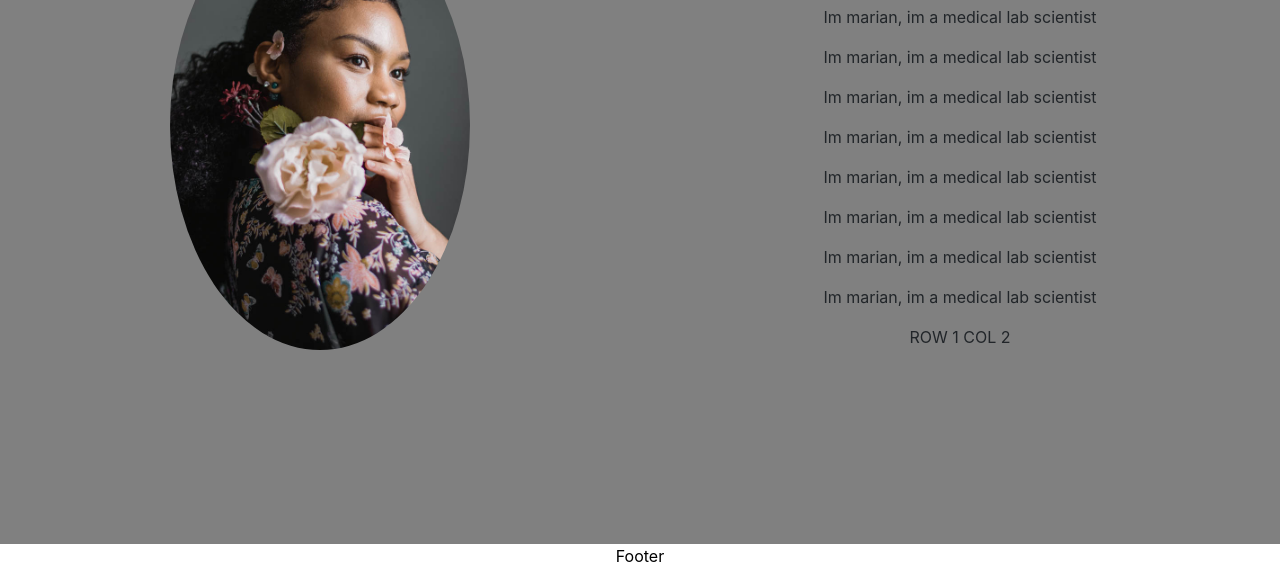
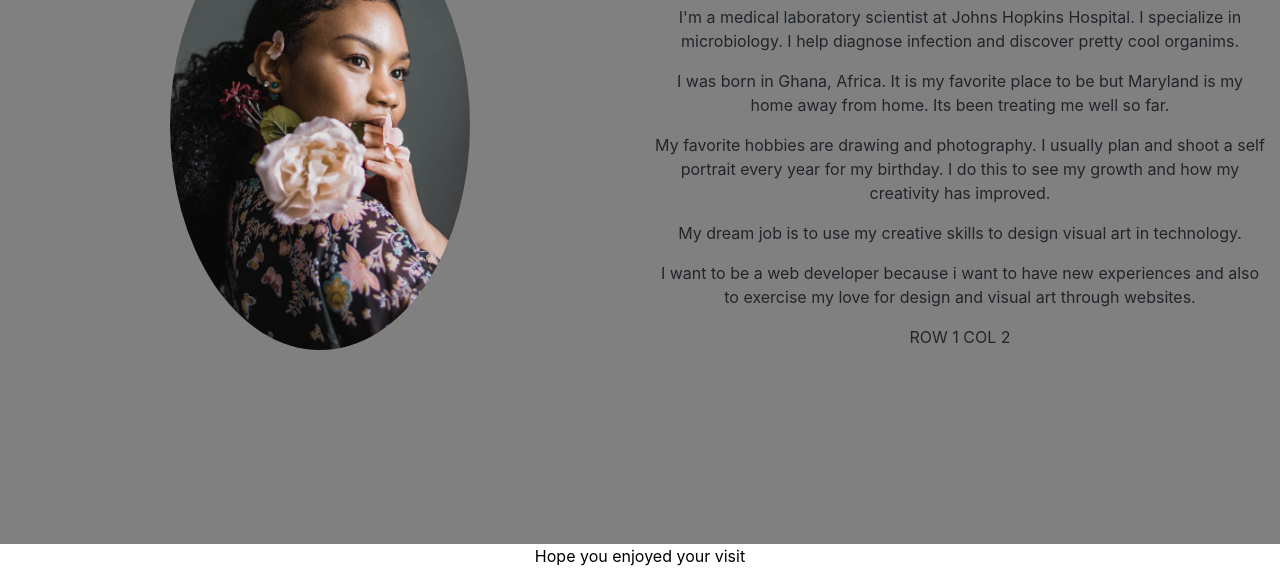
Before and after one commit to makiwumi/Responsive-Portfolio, a plain HTML site: page index.html in a window 1280 px wide. Shown: the part 216-800 px from the top of the page. Drawn offline with nearby package versions, Linux system fonts and the light colour scheme.

Commit message:
Completed readme and added information in my about me.

```diff
--- a/index.html
+++ b/index.html
@@ -41,7 +41,7 @@
      <div class="container-fluid">
        <!--main row-->
        <div class="row align-items-center">
-         <!--column 1 with piture-->
+         <!--columns-->
         <div class="col-sm-6 text-center">
           <img class="rounded-circle text-center" id="port" src="./Images/IMG_2621-Edit.jpg" alt="portrait">
         </div>
@@ -49,39 +49,30 @@
             <h1><span class="badge badge-secondary">Hello!</span></h1>
             <h2 class="aboutMeTitle">About Me</h2>
 
-            <p>Im marian, im a medical lab scientist</p>
-            <p>Im marian, im a medical lab scientist</p>
-            <p>Im marian, im a medical lab scientist</p>
-            <p>Im marian, im a medical lab scientist</p>
-            <p>Im marian, im a medical lab scientist</p>
-            <p>Im marian, im a medical lab scientist</p>
-            <p>Im marian, im a medical lab scientist</p>
-            <p>Im marian, im a medical lab scientist</p>
+            <p>I'm a medical laboratory scientist at Johns Hopkins Hospital.
+               I specialize in microbiology. I help diagnose infection and discover pretty cool organims.</p>
+            <p>I was born in Ghana, Africa. It is my favorite place to be but Maryland is my home
+              away from home. Its been treating me well so far.
+            </p>
+            <p>My favorite hobbies are drawing and photography. I usually plan and
+              shoot a self portrait every year for my birthday. I do this to see my growth
+              and how my creativity has improved.
+            </p>
+            <p>My dream job is to use my creative skills to design visual art in technology.</p>
+            <p>I want to be a web developer because i want to have new experiences and also to
+              exercise my love for design and visual art through websites.
+            </p>
 
 
             ROW 1 COL 2
          </div>
        </div>
      </div>
-   </section>
-  <!---->
+    </section>
 
-  <!---->
-
-  <!---->
-
-  <!---->
-
-  <!---->
-
-  <!---->
-
-  <!---->
-
-  <!---->
-
+  <!--footer-->
   <div class="footer">
-    <p>Footer</p>
+    <p>Hope you enjoyed your visit</p>
   </div>
 
     <!-- Optional JavaScript -->
```
Also changed, not shown: contact.html (+2 -2 lines), 1 other file.
